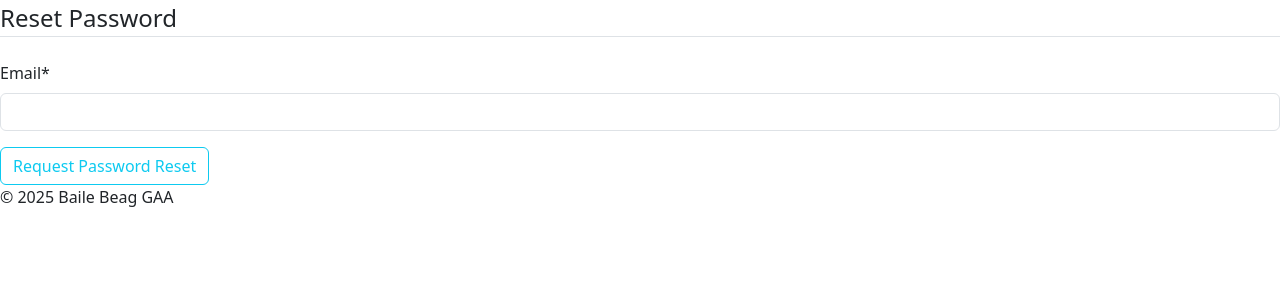
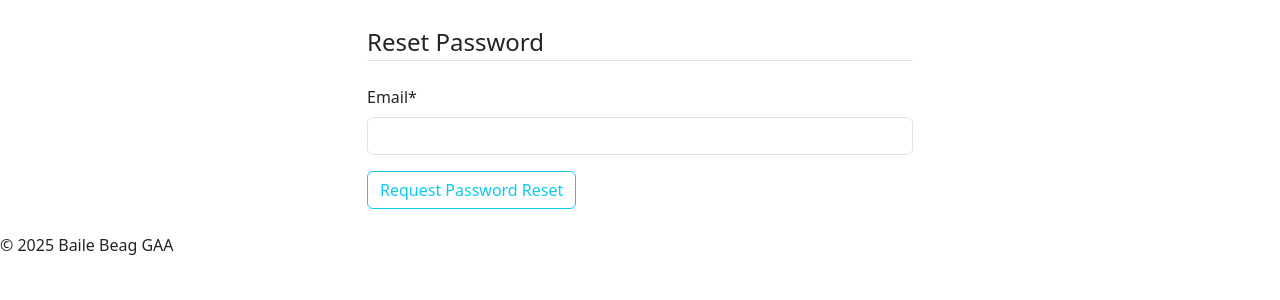
Before and after one commit to james-fitz86/bailebeag, a Django app: page /password-reset/ in a window 1280 px wide. Shown: the part 127-427 px from the top of the page. Run offline with Django 5.2, Linux system fonts and the light colour scheme; some libraries are stand-ins or nearby versions.

Commit message:
added link to password_reset_form.js and bootstrap css

```diff
--- a/users/templates/users/password_reset.html
+++ b/users/templates/users/password_reset.html
@@ -4,8 +4,12 @@
 {% block title %}Password Reset{% endblock %}
 
 {% block content %}
+{% load static %}
+<div class="container py-4">
+  <div class="row justify-content-center">
+    <div class="col-md-6">
       <div class="content-section">
-    <form method="POST">
+        <form method="POST" novalidate id="password_reset_form">
           {% csrf_token %}
           <fieldset class="form-group">
             <legend class="border-bottom mb-4">Reset Password</legend>
@@ -16,4 +20,8 @@
           </div>
         </form>
       </div>
+    </div>
+  </div>
+</div>
+<script src="{% static 'config/js/password_reset_form.js' %}"></script>
 {% endblock content %}
```
Lines whose indentation alone changed are shown as unchanged.
